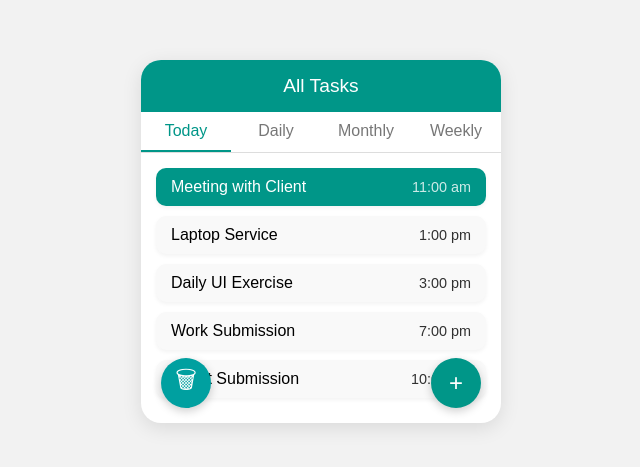
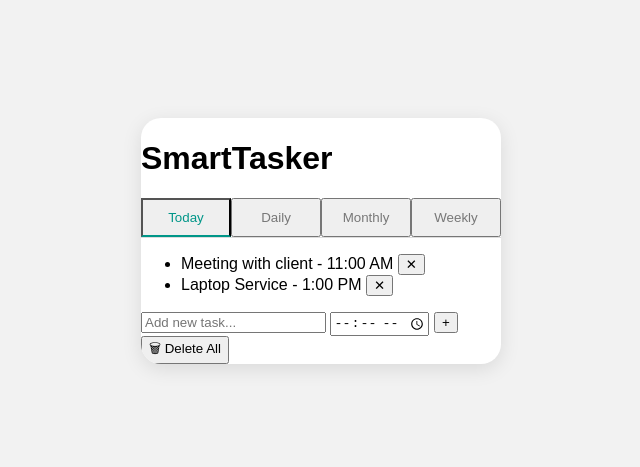
Before and after one commit to HimanshuSinghJat/SmartTasker, a plain HTML site: page index.html in a window 1280 px wide. Shown: the part 159-626 px from the top of the page, without its empty margins (319-959 px from the left). Drawn offline with Linux system fonts and the light colour scheme.

Commit message:
Updated HTML, CSS, JS under Development 2.0

```diff
--- a/index.html
+++ b/index.html
@@ -3,47 +3,29 @@
 <head>
   <meta charset="UTF-8" />
   <meta name="viewport" content="width=device-width, initial-scale=1.0" />
-  <title>Task Manager</title>
+  <title>SmartTasker 2.0</title>
   <link rel="stylesheet" href="style.css" />
 </head>
 <body>
   <div class="app">
-    <div class="header">All Tasks</div>
+    <h1>SmartTasker</h1>
 
     <div class="tabs">
-      <div class="tab active">Today</div>
-      <div class="tab">Daily</div>
-      <div class="tab">Monthly</div>
-      <div class="tab">Weekly</div>
+      <button class="tab active" data-tab="today">Today</button>
+      <button class="tab" data-tab="daily">Daily</button>
+      <button class="tab" data-tab="monthly">Monthly</button>
+      <button class="tab" data-tab="weekly">Weekly</button>
     </div>
 
-    <div class="tasks">
-      <div class="task active">
-        <span>Meeting with Client</span>
-        <span class="time">11:00 am</span>
-      </div>
-      <div class="task">
-        <span>Laptop Service</span>
-        <span class="time">1:00 pm</span>
-      </div>
-      <div class="task">
-        <span>Daily UI Exercise</span>
-        <span class="time">3:00 pm</span>
-      </div>
-      <div class="task">
-        <span>Work Submission</span>
-        <span class="time">7:00 pm</span>
-      </div>
-      <div class="task">
-        <span>Client Submission</span>
-        <span class="time">10:00 pm</span>
-      </div>
+    <ul id="task-list"></ul>
+
+    <div class="task-input">
+      <input type="text" id="task-input" placeholder="Add new task..." />
+      <input type="time" id="task-time" />
+      <button id="add-task">+</button>
     </div>
 
-    <div class="footer-btns">
-      <button class="btn delete">🗑</button>
-      <button class="btn add">+</button>
-    </div>
+    <button id="delete-all">🗑 Delete All</button>
   </div>
 
   <script src="script.js"></script>
--- a/script.js
+++ b/script.js
@@ -1,52 +1,80 @@
-// Select DOM elements
-const tasksContainer = document.querySelector('.tasks');
-const addBtn = document.querySelector('.btn.add');
-const deleteBtn = document.querySelector('.btn.delete');
+let tasks = [
+  { name: "Meeting with client", time: "11:00", category: "today" },
+  { name: "Laptop Service", time: "13:00", category: "today" },
+  { name: "Daily UI Exercise", time: "15:00", category: "daily" },
+  { name: "Work Submission", time: "19:00", category: "weekly" },
+  { name: "Client Submission", time: "22:00", category: "monthly" },
+];
 
-// Function to create a new task elements
-function createTask(name, time) {
-  const task = document.createElement('div');
-  task.classList.add('task');
+const taskList = document.getElementById("task-list");
+const taskInput = document.getElementById("task-input");
+const taskTime = document.getElementById("task-time");
+const addBtn = document.getElementById("add-task");
+const deleteAllBtn = document.getElementById("delete-all");
+const tabs = document.querySelectorAll(".tab");
 
-  // Task name
-  const taskName = document.createElement('span');
-  taskName.textContent = name;
+let activeTab = "today";
 
-  // Task time
-  const taskTime = document.createElement('span');
-  taskTime.classList.add('time');
-  taskTime.textContent = time;
+function renderTasks() {
+  taskList.innerHTML = "";
+  const filtered = tasks.filter(t => t.category === activeTab);
 
-  // Append childrens
-  task.appendChild(taskName);
-  task.appendChild(taskTime);
+  if (filtered.length === 0) {
+    taskList.innerHTML = "<li><span>No tasks available</span></li>";
+    return;
+  }
 
-  // Add click event to select/unselect task
-  task.addEventListener('click', () => {
-    task.classList.toggle('active');
+  filtered.forEach((task, index) => {
+    const li = document.createElement("li");
+    li.innerHTML = `
+      <span>${task.name} - ${formatTime(task.time)}</span>
+      <button onclick="deleteTask(${index})">✕</button>
+    `;
+    taskList.appendChild(li);
   });
-
-  return task;
 }
 
-// Add new tasks
-addBtn.addEventListener('click', () => {
-  const name = prompt('Enter task name:');
-  if (!name) return;
+function formatTime(time) {
+  let [hour, minute] = time.split(":");
+  const suffix = hour >= 12 ? "PM" : "AM";
+  hour = hour % 12 || 12;
+  return `${hour}:${minute} ${suffix}`;
+}
 
-  const time = prompt('Enter task time (e.g., 3:00 pm):');
-  if (!time) return;
+addBtn.addEventListener("click", () => {
+  const name = taskInput.value.trim();
+  const time = taskTime.value;
 
-  const newTask = createTask(name, time);
-  tasksContainer.appendChild(newTask);
+  if (name === "" || time === "") {
+    alert("Please enter both task and time!");
+    return;
+  }
+
+  tasks.push({ name, time, category: activeTab });
+  taskInput.value = "";
+  taskTime.value = "";
+  renderTasks();
 });
 
-// Delete selected tasks
-deleteBtn.addEventListener('click', () => {
-  const activeTasks = document.querySelectorAll('.task.active');
-  if (activeTasks.length === 0) {
-    alert('Please select a task to delete.');
-    return;
-  }
-  activeTasks.forEach(task => task.remove());
+function deleteTask(index) {
+  const filtered = tasks.filter(t => t.category === activeTab);
+  const taskToDelete = filtered[index];
+  tasks = tasks.filter(t => t !== taskToDelete);
+  renderTasks();
+}
+
+deleteAllBtn.addEventListener("click", () => {
+  tasks = tasks.filter(t => t.category !== activeTab);
+  renderTasks();
 });
+
+tabs.forEach(tab => {
+  tab.addEventListener("click", () => {
+    tabs.forEach(t => t.classList.remove("active"));
+    tab.classList.add("active");
+    activeTab = tab.dataset.tab;
+    renderTasks();
+  });
+});
+
+renderTasks();
```
